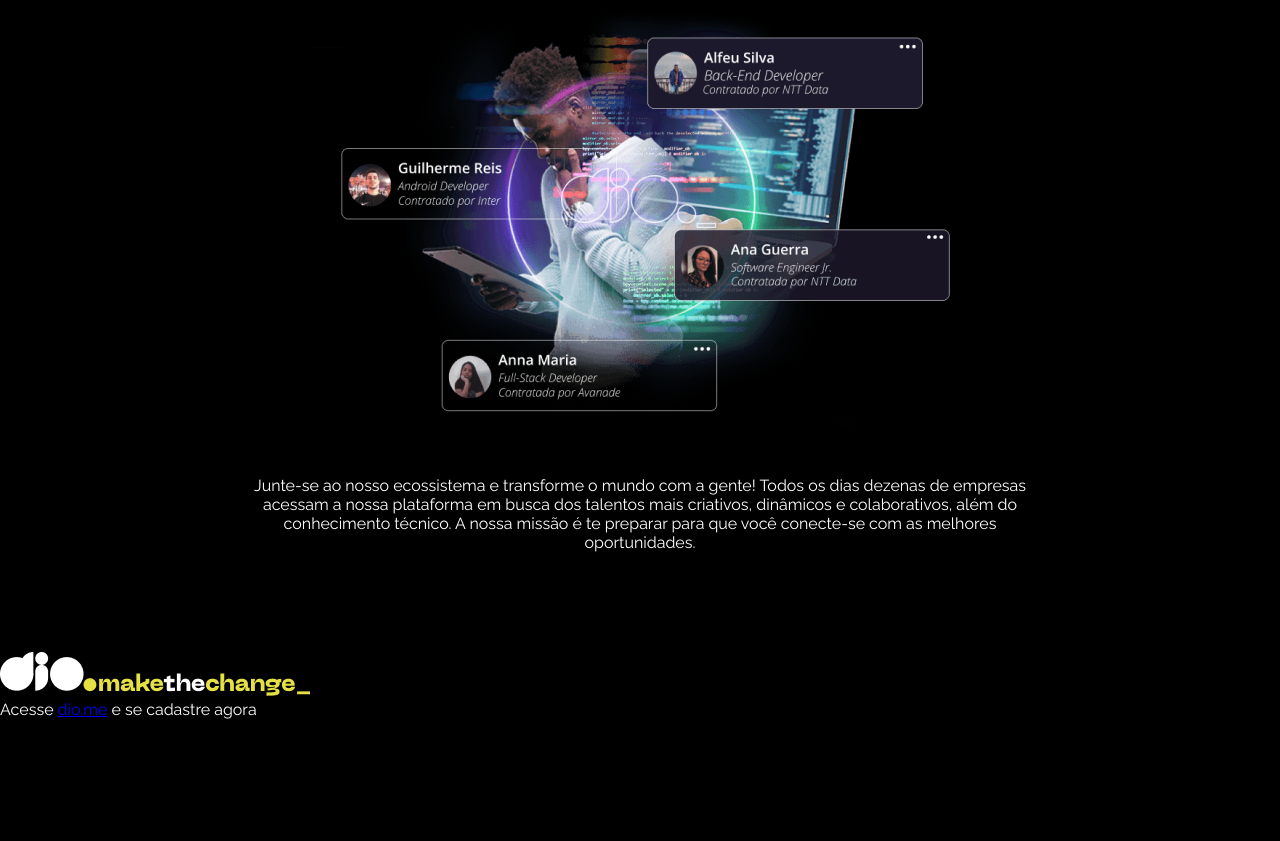
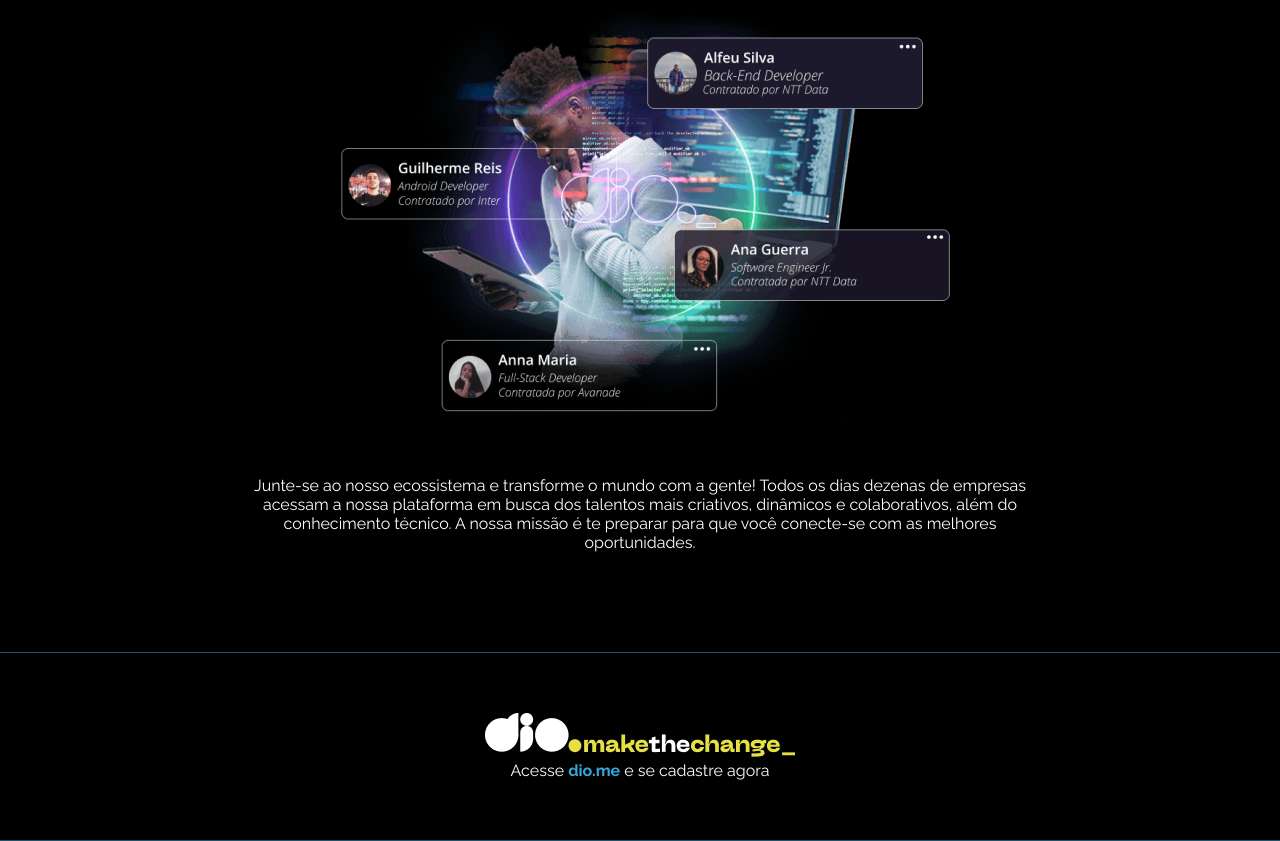
Before and after one commit to willson-alflen/dio-beginnerProject-dioLandingPage, a plain HTML site: page index.html in a window 1280 px wide. Shown: the part 1905-2746 px from the top of the page. Before the commit the page ends 2624 px from the top, so only its background shows below. Drawn offline with Linux system fonts and the light colour scheme.

Commit message:
adiciona estilo ao footer

```diff
--- a/assets/css/style.css
+++ b/assets/css/style.css
@@ -189,5 +189,18 @@ section {
   font-weight: 400;
 
   width: 800px;
+}
 
+footer {
+  text-align: center;
+  border-top: 1px solid #33a8db80;
+  border-bottom: 1px solid #33a8db80;
+
+  padding: 60px 0;
 }
+
+footer p a {
+  color: #33A8DB;
+  font-weight: 700;
+  text-decoration: none;
+}
```
